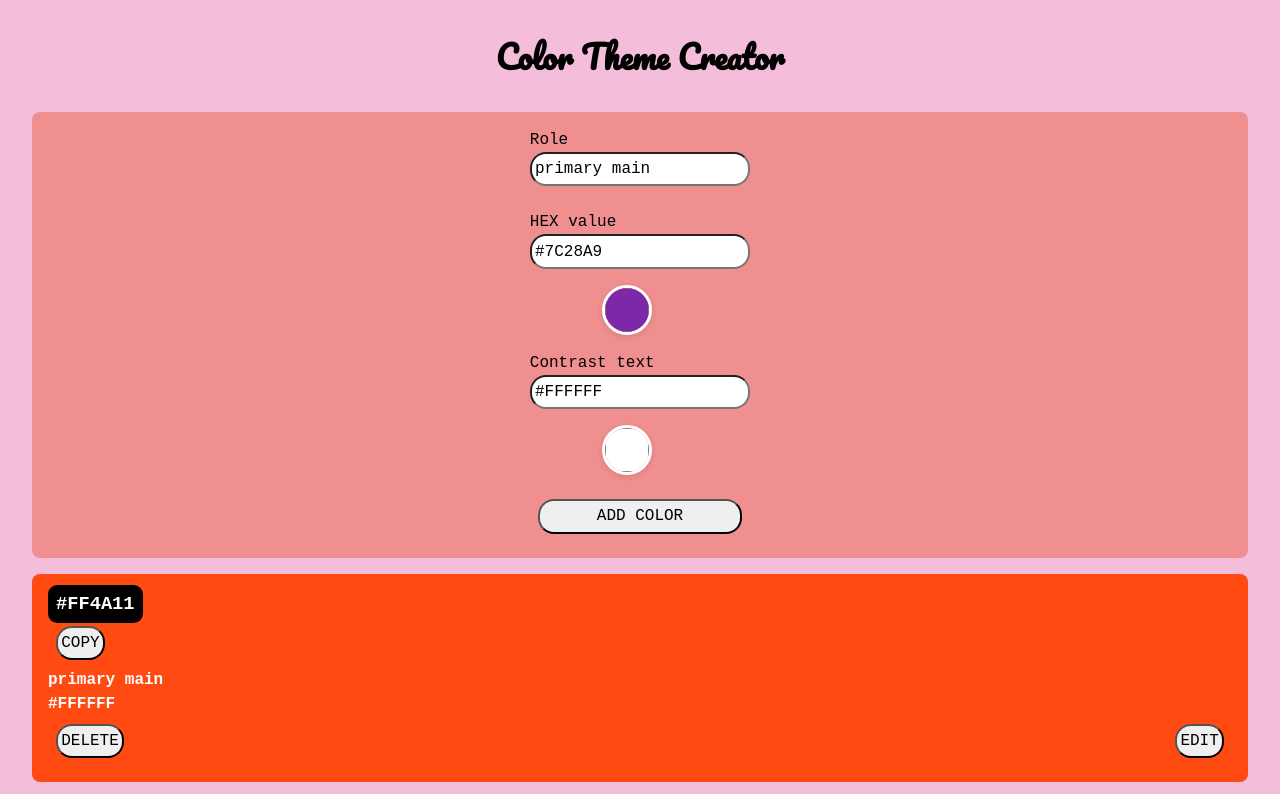
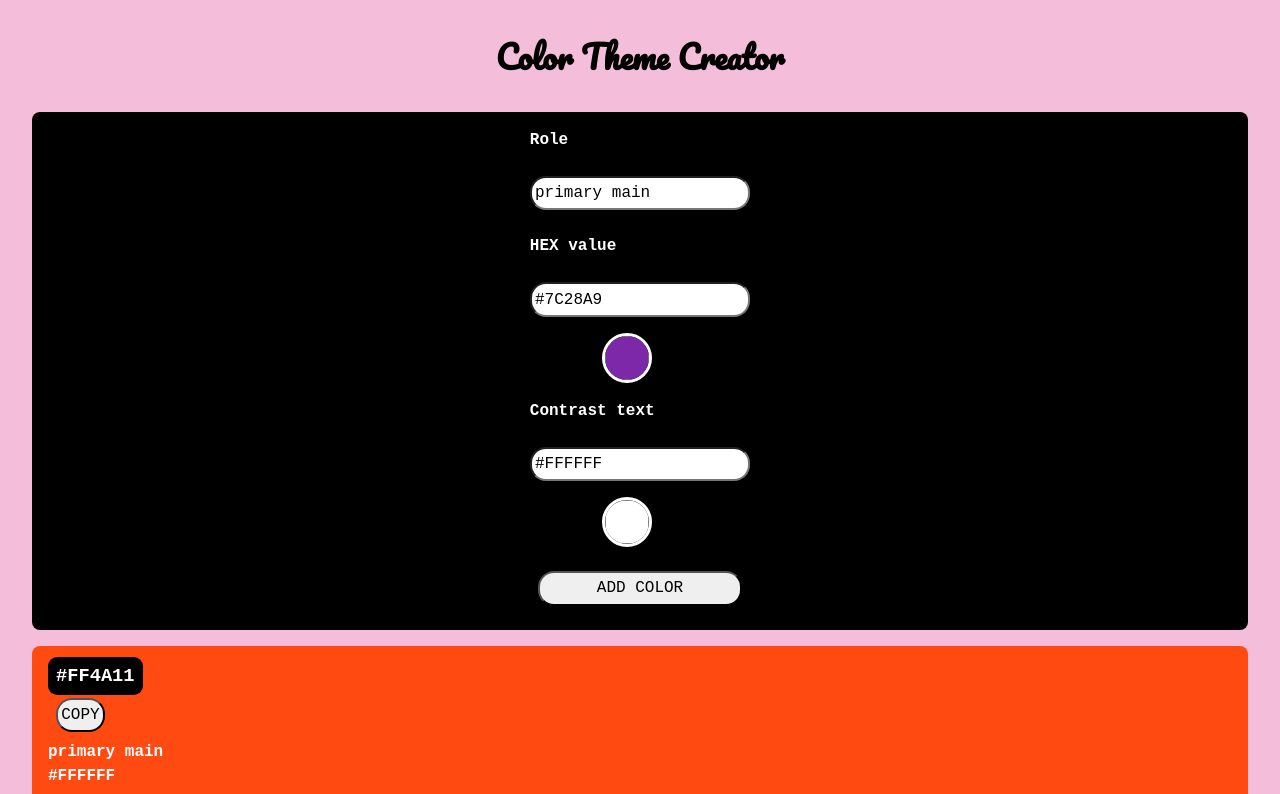
Before and after one commit to sarazmakom/color-theme-creator, a React (Vite) app: page / in a window 1280 px wide. Shown: the top 794 px of the page. Built offline with nearby package versions, Linux system fonts and the light colour scheme.

Commit message:
color form change colors, add h4

```diff
--- a/src/Components/ColorForm/ColorForm.css
+++ b/src/Components/ColorForm/ColorForm.css
@@ -2,7 +2,8 @@
   margin: 1rem;
   padding: 1rem;
   border-radius: 0.5em;
-  background-color: rgb(239, 143, 143);
+  background-color: rgb(0, 0, 0);
+  color: white;
   display: grid;
   justify-content: center;
 }
--- a/src/Components/ColorForm/ColorForm.jsx
+++ b/src/Components/ColorForm/ColorForm.jsx
@@ -25,7 +25,7 @@ export default function ColorForm({
     <form className="color-form" onSubmit={handleSubmit}>
       <div>
         <label htmlFor="role">
-          Role
+          <h4>Role</h4>
           <br />
           <input
             type="text"
@@ -38,14 +38,14 @@ export default function ColorForm({
       <br />
       <div>
         <label htmlFor="hex">
-          HEX value
+          <h4>HEX value</h4>
           <br />
           <ColorInput id="hex" name="hex" defaultValue={initialData.hex} />
         </label>
       </div>
       <div>
         <label htmlFor="contrastText">
-          Contrast text
+          <h4>Contrast text</h4>
           <br />
           <ColorInput
             id="contrastText"
```
